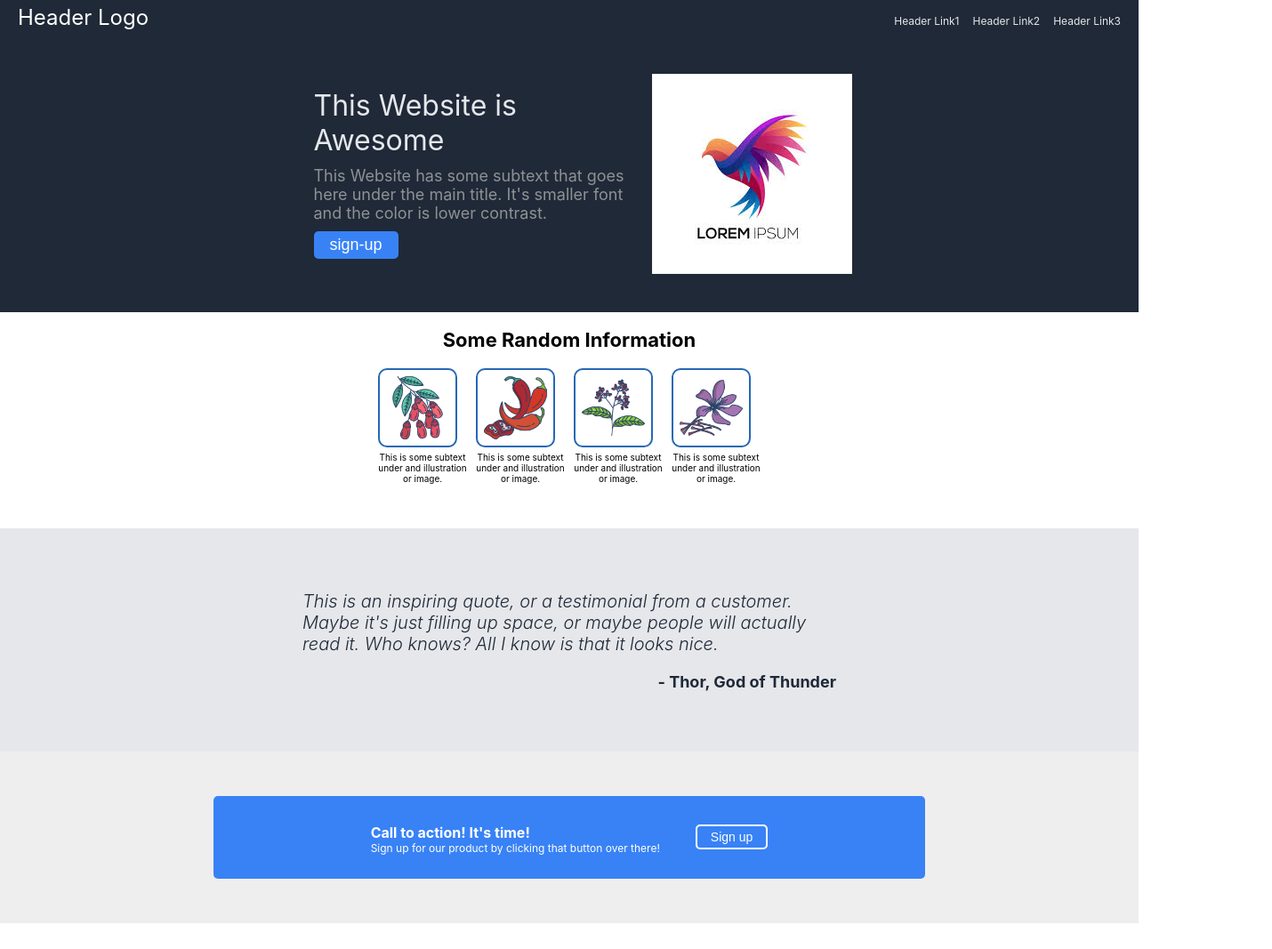
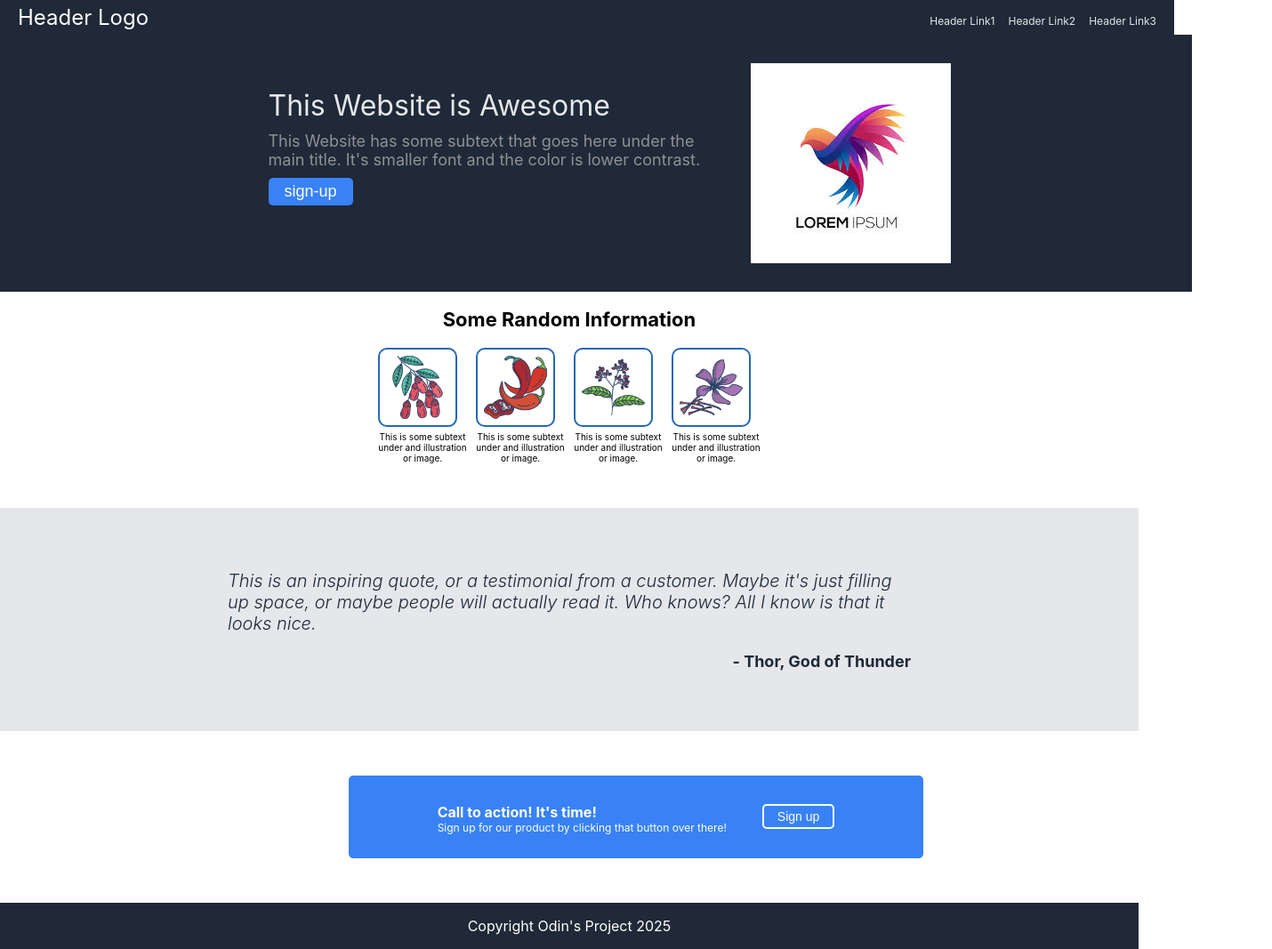
Before and after one commit to vita-bee/odin-landing-page, a plain HTML site: page index.html in a window 1280 px wide. Shown: the whole page at 89% size, 1430 px wide, since content can reach past the window. Before the commit the page ends 1038 px from the top, so only its background shows below. Drawn offline with Linux system fonts and the light colour scheme.

Commit message:
Correct Styling

```diff
--- a/index.html
+++ b/index.html
@@ -61,15 +61,18 @@
         </div>
     </div>
 
-    <div class="footer">
-        <div class="signup-box">
+    <div class="level4">
+        <div class="blue-signup-box">
             <div>
                 <p class="signup-text">Call to action! It's time!</p>
                 <p class="signup-subtext">Sign up for our product by clicking that button over there!</p>
             </div>
             <button class="signup2">Sign up</button>
         </div>
+    </div>
 
+    <div class="footer">
+        <p class="footer">Copyright Odin's Project 2025</p>
     </div>
 
 
--- a/style.css
+++ b/style.css
@@ -4,7 +4,9 @@ body {
   min-height: 100vh;
   display: flex;
   flex-direction:column;
-  flex: 1;
+  width:100%;
+  justify-content: center;
+  xalign-items: center;
 
 }
 
@@ -15,6 +17,7 @@ body {
   font-size: 24px;
   display: flex;
   justify-content: space-between;
+  width: 100%;
 }
 
 
@@ -41,12 +44,12 @@ a {
   padding: 30px;
   background: #1f2937;
   justify-content: center;
-  xgap: 48x;
+  width:100%;
 }
 
 .sign-up-container {
   padding: 30px;
-  width:350px;
+  width:40%;
   display: flex;
   flex-direction: column;
   gap: 10px;
@@ -87,6 +90,7 @@ button.signup {
     justify-content: center;
     gap: 10px;
     padding-bottom: 50px;
+    width:100%;
 }
 
 h2 {
@@ -120,10 +124,11 @@ img.img-box {
   background-color: #e5e7eb;
   display: flex;
   justify-content: center;
+  width:100%;
 }
 
 .quotebox {
-    width: 600px;
+    width: 60%;
     margin-left: 70px;
     margin-right: 70px;
     padding:50px;
@@ -143,14 +148,15 @@ p.author{
     font-size: 18px;
 }
 
-.footer {
-  background: #eee;
+.level4 {
+  background: white;
   display: flex;
   justify-content: center;
   padding: 50px 75px;
+  width:100%;
 }
 
-.signup-box {
+.blue-signup-box {
     display: flex;
     justify-content: center;
     gap:40px;
@@ -158,7 +164,7 @@ p.author{
     border-radius: 5px;
     font-size: 16px;
     padding: 15px 100px;
-    width: 600px;
+    width: 65%%;
     color: white;
 }
 
@@ -179,3 +185,14 @@ button.signup2 {
   align-self:center;
   padding: 4px 15px 4px 15px;
 }
+
+.footer {
+  background: #1f2937;
+  display: flex;
+  justify-content: center;
+  width:100%;
+}
+
+p.footer{
+  color:white;
+}
```
